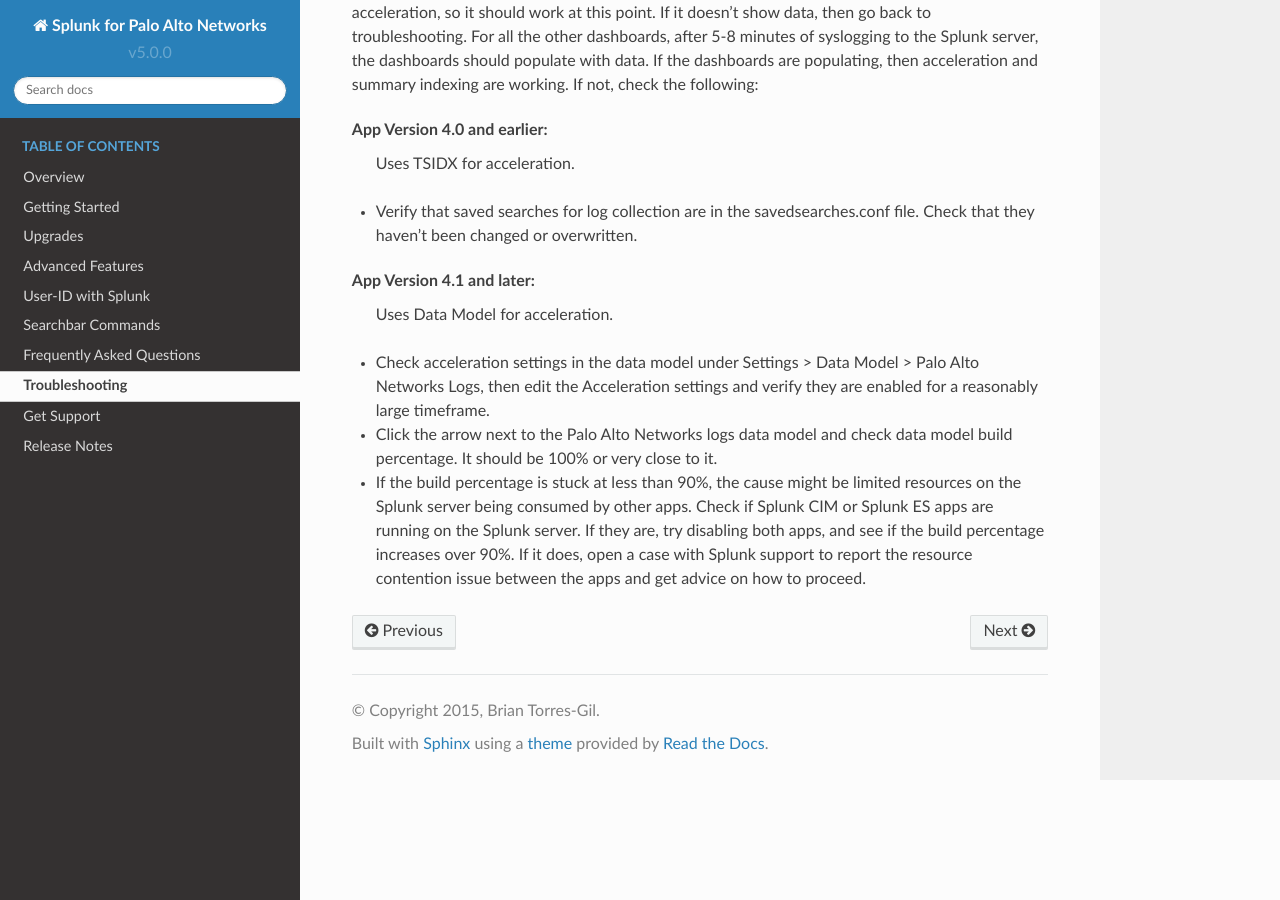
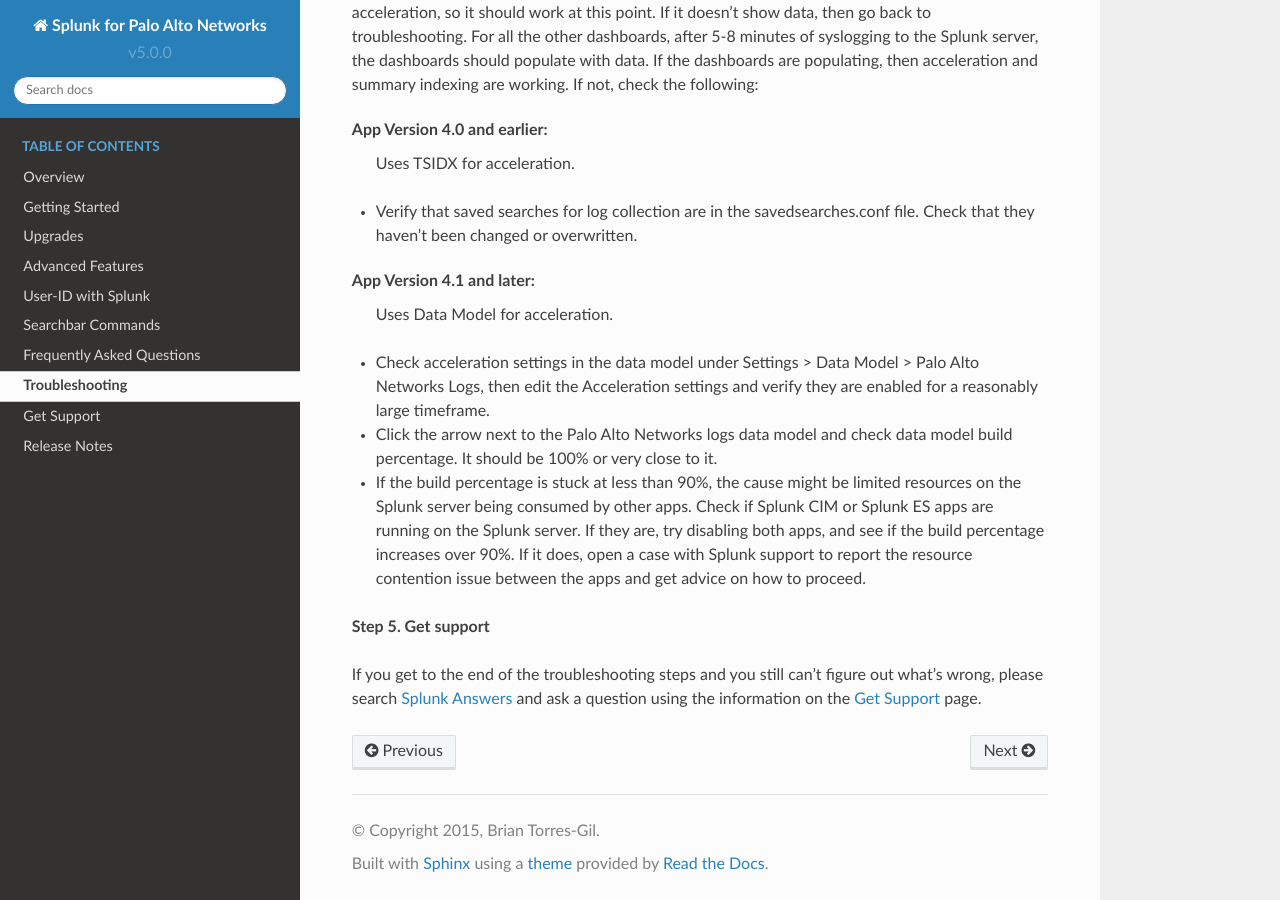
Before and after one commit to PaloAltoNetworks/pan-os-python, a Sphinx documentation site: the page built from docs/troubleshoot.rst, in a window 1280 px wide and 900 px high, scrolled down 1960 px. Built offline with Sphinx 7.4.7 and the Read the Docs theme 2.0.0, drawn with Linux system fonts in a browser that asks for light colours.

Commit message:
Add support section to troubleshooting document

```diff
--- a/docs/troubleshoot.rst
+++ b/docs/troubleshoot.rst
@@ -90,3 +92,11 @@
   are, try disabling both apps, and see if the build percentage increases
   over 90%. If it does, open a case with Splunk support to report the
   resource contention issue between the apps and get advice on how to proceed.
+
+**Step 5.  Get support**
+
+If you get to the end of the troubleshooting steps and you still can't figure
+out what's wrong, please search `Splunk Answers`_ and ask a question using the
+information on the :ref:`getsupport` page.
+
+.. _Splunk Answers: https://answers.splunk.com/app/questions/491.html
```
Also changed, not shown: other parts of docs/troubleshoot.rst (+2 -0 lines).
